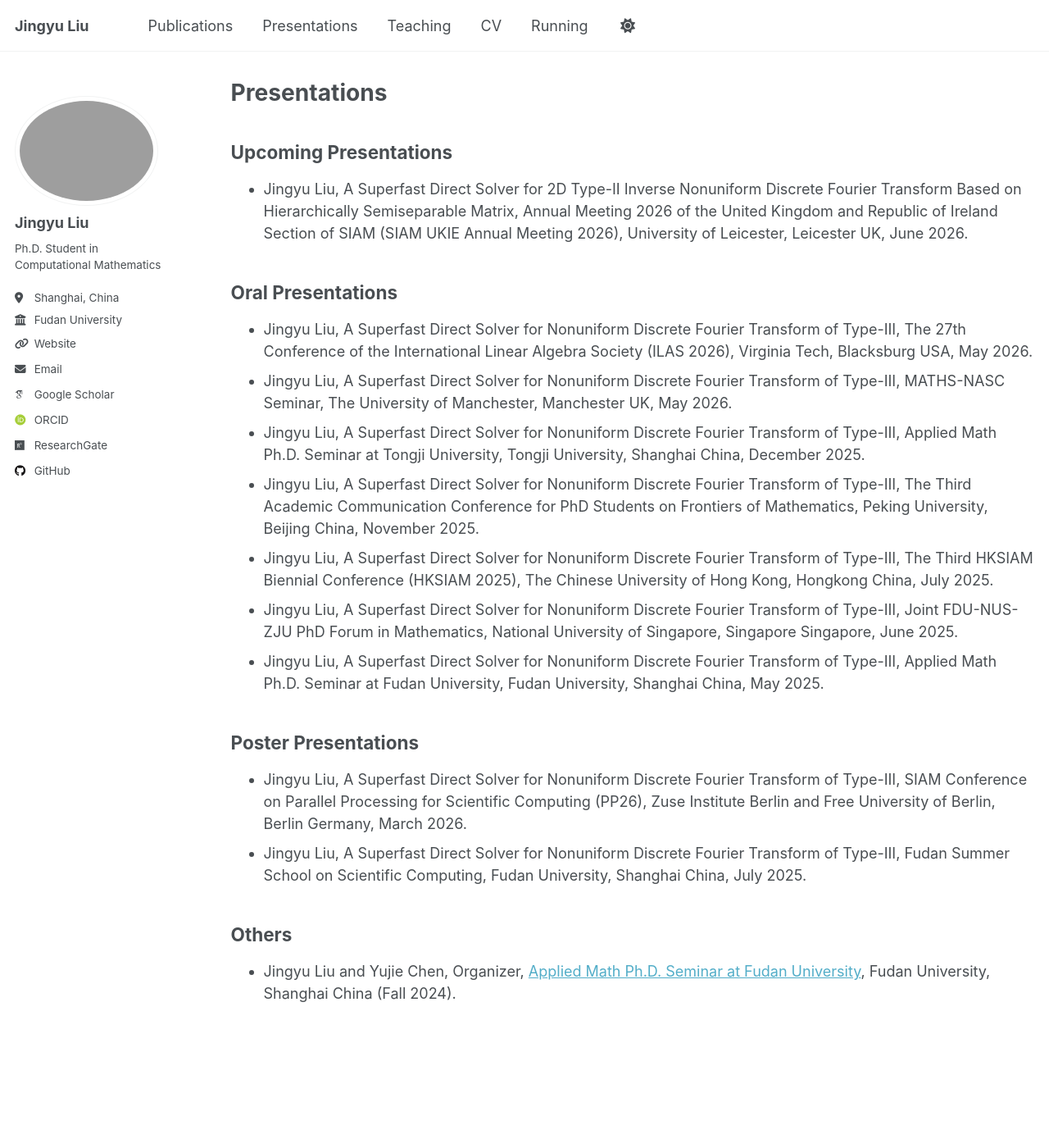
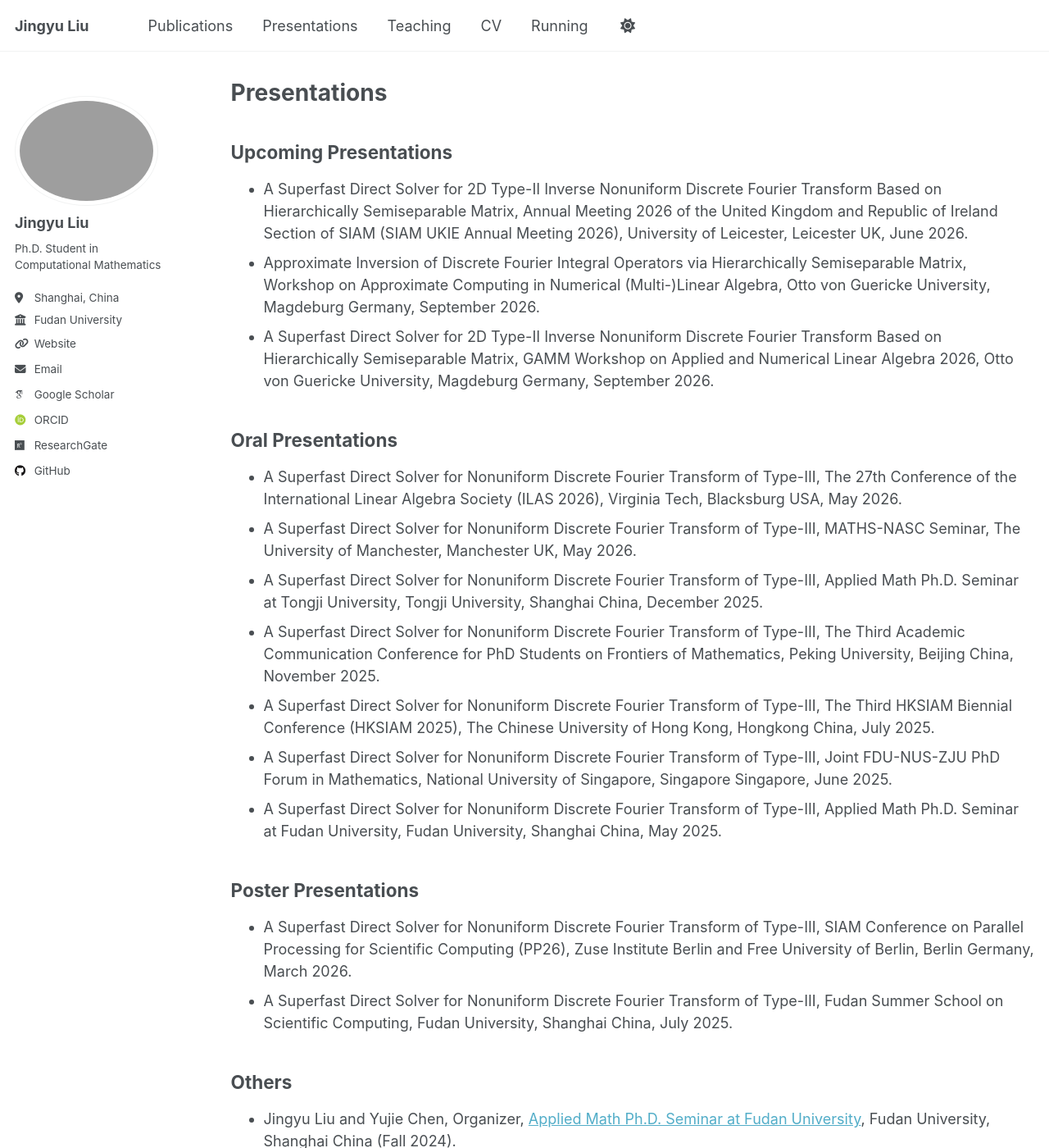
Before and after one commit to JingyuLiuMath/JingyuLiuMath.github.io, a Jekyll site: the page built from _pages/presentations.md, in a window 1280 px wide and 1400 px high. Shown: the whole window at 82% size. Built offline with Jekyll 4.4.1, drawn with Linux system fonts in a browser that asks for light colours; some web fonts are replaced.

Commit message:
update magdeburg pre

```diff
--- a/_pages/presentations.md
+++ b/_pages/presentations.md
@@ -9,22 +9,24 @@ author_profile: true
 
 ## Upcoming Presentations
 
-- Jingyu Liu, A Superfast Direct Solver for 2D Type-II Inverse Nonuniform Discrete Fourier Transform Based on Hierarchically Semiseparable Matrix, Annual Meeting 2026 of the United Kingdom and Republic of Ireland Section of SIAM (SIAM UKIE Annual Meeting 2026), University of Leicester, Leicester UK, June 2026.
+- A Superfast Direct Solver for 2D Type-II Inverse Nonuniform Discrete Fourier Transform Based on Hierarchically Semiseparable Matrix, Annual Meeting 2026 of the United Kingdom and Republic of Ireland Section of SIAM (SIAM UKIE Annual Meeting 2026), University of Leicester, Leicester UK, June 2026.
+- Approximate Inversion of Discrete Fourier Integral Operators via Hierarchically Semiseparable Matrix, Workshop on Approximate Computing in Numerical (Multi-)Linear Algebra, Otto von Guericke University, Magdeburg Germany, September 2026.
+- A Superfast Direct Solver for 2D Type-II Inverse Nonuniform Discrete Fourier Transform Based on Hierarchically Semiseparable Matrix, GAMM Workshop on Applied and Numerical Linear Algebra 2026, Otto von Guericke University, Magdeburg Germany, September 2026.
 
 ## Oral Presentations
 
-- Jingyu Liu, A Superfast Direct Solver for Nonuniform Discrete Fourier Transform of Type-III, The 27th Conference of the International Linear Algebra Society (ILAS 2026), Virginia Tech, Blacksburg USA, May 2026.
-- Jingyu Liu, A Superfast Direct Solver for Nonuniform Discrete Fourier Transform of Type-III, MATHS-NASC Seminar, The University of Manchester, Manchester UK, May 2026.
-- Jingyu Liu, A Superfast Direct Solver for Nonuniform Discrete Fourier Transform of Type-III, Applied Math Ph.D. Seminar at Tongji University, Tongji University, Shanghai China, December 2025.
-- Jingyu Liu, A Superfast Direct Solver for Nonuniform Discrete Fourier Transform of Type-III, The Third Academic Communication Conference for PhD Students on Frontiers of Mathematics, Peking University, Beijing China, November 2025.
-- Jingyu Liu, A Superfast Direct Solver for Nonuniform Discrete Fourier Transform of Type-III, The Third HKSIAM Biennial Conference (HKSIAM 2025), The Chinese University of Hong Kong, Hongkong China, July 2025.
-- Jingyu Liu, A Superfast Direct Solver for Nonuniform Discrete Fourier Transform of Type-III, Joint FDU-NUS-ZJU PhD Forum in Mathematics, National University of Singapore, Singapore Singapore, June 2025.
-- Jingyu Liu, A Superfast Direct Solver for Nonuniform Discrete Fourier Transform of Type-III, Applied Math Ph.D. Seminar at Fudan University, Fudan University, Shanghai China, May 2025.
+- A Superfast Direct Solver for Nonuniform Discrete Fourier Transform of Type-III, The 27th Conference of the International Linear Algebra Society (ILAS 2026), Virginia Tech, Blacksburg USA, May 2026.
+- A Superfast Direct Solver for Nonuniform Discrete Fourier Transform of Type-III, MATHS-NASC Seminar, The University of Manchester, Manchester UK, May 2026.
+- A Superfast Direct Solver for Nonuniform Discrete Fourier Transform of Type-III, Applied Math Ph.D. Seminar at Tongji University, Tongji University, Shanghai China, December 2025.
+- A Superfast Direct Solver for Nonuniform Discrete Fourier Transform of Type-III, The Third Academic Communication Conference for PhD Students on Frontiers of Mathematics, Peking University, Beijing China, November 2025.
+- A Superfast Direct Solver for Nonuniform Discrete Fourier Transform of Type-III, The Third HKSIAM Biennial Conference (HKSIAM 2025), The Chinese University of Hong Kong, Hongkong China, July 2025.
+- A Superfast Direct Solver for Nonuniform Discrete Fourier Transform of Type-III, Joint FDU-NUS-ZJU PhD Forum in Mathematics, National University of Singapore, Singapore Singapore, June 2025.
+- A Superfast Direct Solver for Nonuniform Discrete Fourier Transform of Type-III, Applied Math Ph.D. Seminar at Fudan University, Fudan University, Shanghai China, May 2025.
 
 ## Poster Presentations
 
-- Jingyu Liu, A Superfast Direct Solver for Nonuniform Discrete Fourier Transform of Type-III, SIAM Conference on Parallel Processing for Scientific Computing (PP26), Zuse Institute Berlin and Free University of Berlin, Berlin Germany, March 2026.
-- Jingyu Liu, A Superfast Direct Solver for Nonuniform Discrete Fourier Transform of Type-III, Fudan Summer School on Scientific Computing, Fudan University, Shanghai China, July 2025.
+- A Superfast Direct Solver for Nonuniform Discrete Fourier Transform of Type-III, SIAM Conference on Parallel Processing for Scientific Computing (PP26), Zuse Institute Berlin and Free University of Berlin, Berlin Germany, March 2026.
+- A Superfast Direct Solver for Nonuniform Discrete Fourier Transform of Type-III, Fudan Summer School on Scientific Computing, Fudan University, Shanghai China, July 2025.
 
 ## Others
 
```
